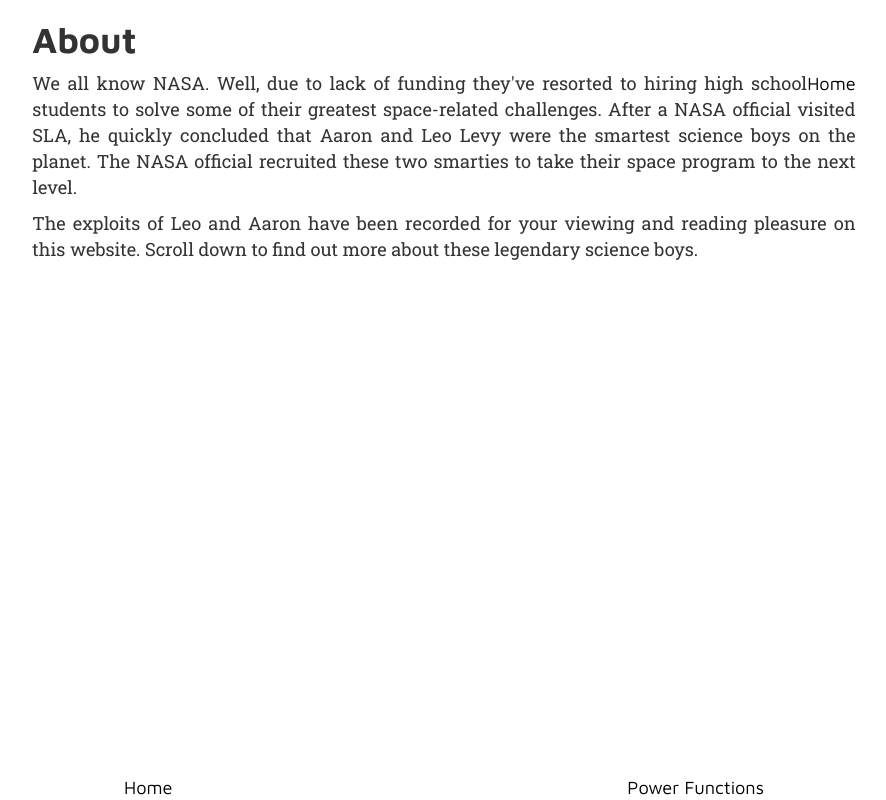
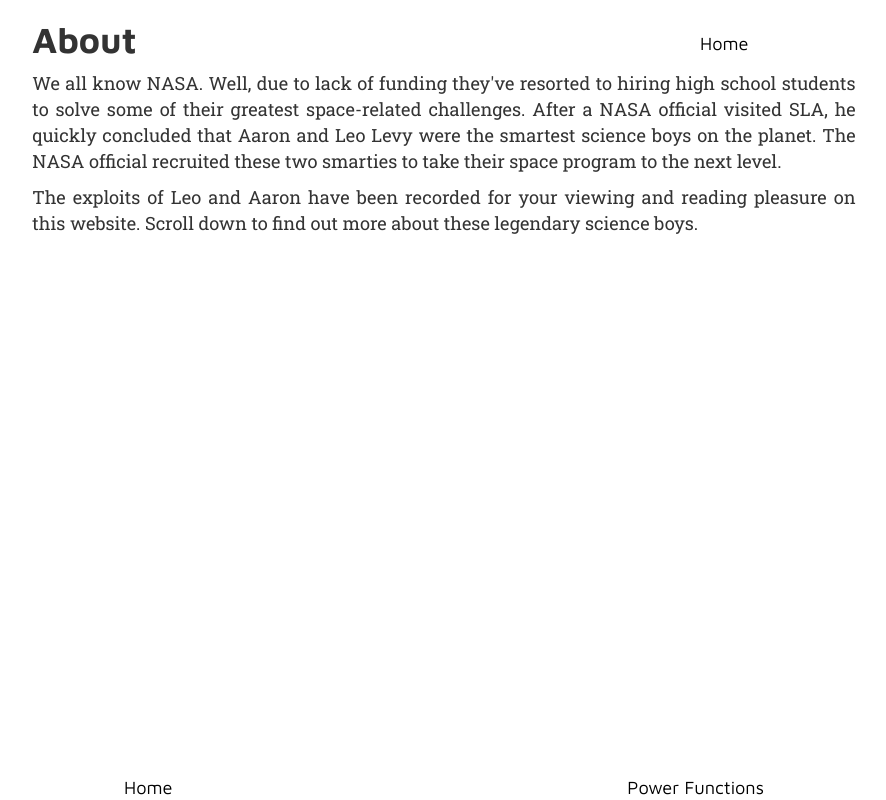
Before and after one commit to blockaj/calc_in_space, a website: page about.html in a window 1280 px wide. Shown: the whole page, without its empty margins (196-1082 px from the left). Drawn offline with nearby package versions, Linux system fonts and the light colour scheme; some packages are replaced by stand-ins of ours.

Commit message:
home stretch

```diff
--- a/about.html
+++ b/about.html
@@ -14,9 +14,10 @@
 	</head>
 	<body>
 		<div class="container-fluid">
+			<a href="index.html" class="homelink">Home</a>
 			<div class="row">
 				<div class="col-md-8 col-md-offset-2">
-					<h1>About</h1> <a class="right" href="index.html">Home</a>
+					<h1>About</h1>
 					<p>
 						We all know NASA. Well, due to lack of funding they've resorted to hiring
 						high school students to solve some of their greatest space-related challenges. After a NASA official visited SLA, he quickly concluded that Aaron and Leo Levy were the smartest science boys on the planet. The NASA official recruited these two smarties to take their space program to the next level.
--- a/main.css
+++ b/main.css
@@ -79,7 +79,12 @@
 	width: 50%;
 }
 .homelink {
-	text-align: center;
+	color: #000000;
+	position: absolute;
+	left: 70%;
+	top: 30px;
+	z-index: 100;
+	font-size: 1.3em;
 }
 .left, .right {
 	top: 5px;
```
Also changed, not shown: bib.html (+1 -1 lines), compound_functions.html (+1 -0 lines), exponential_func.html (+2 -1 lines), power_functions.html (+1 -1 lines), product_functions.html (+2 -1 lines), trig_funcs.html (+2 -1 lines).
